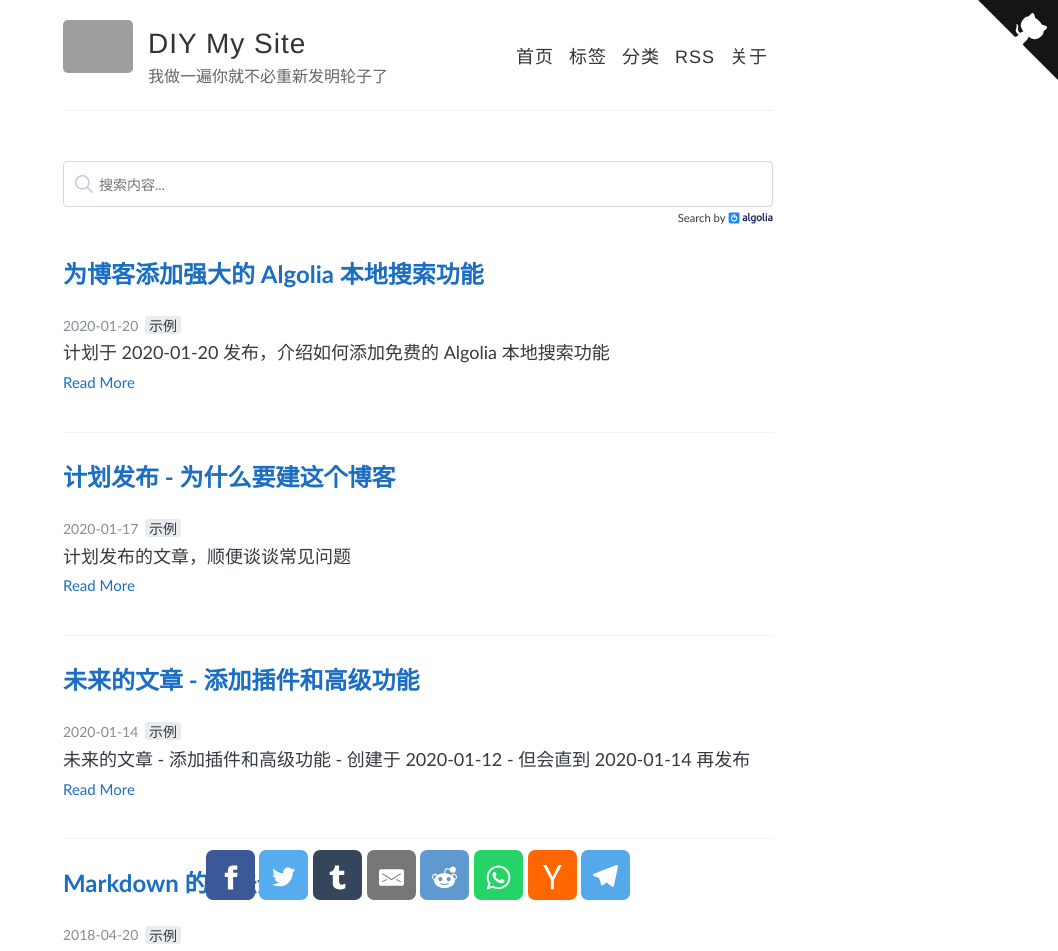
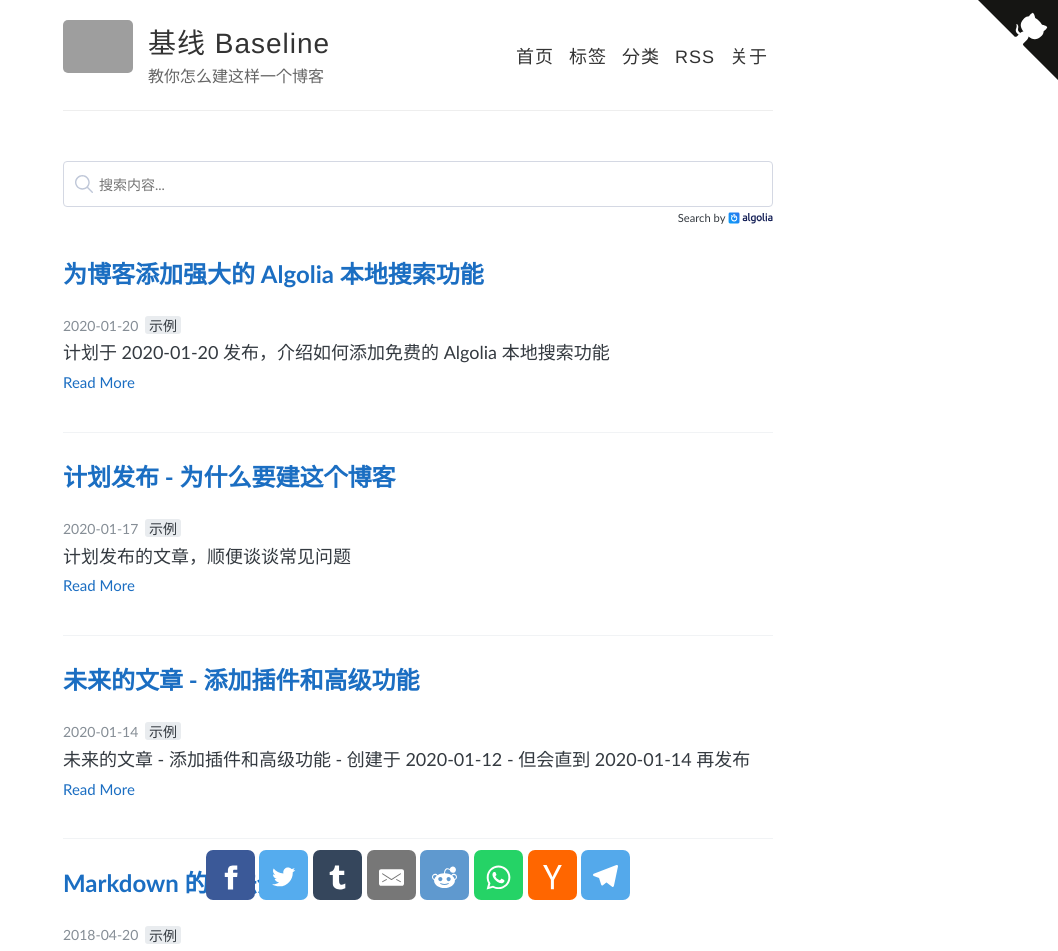
Before and after one commit to TerminusBot/terminus-jekyll-template, a Jekyll site: the page built from index.html, in a window 1280 px wide. Shown: the top 951 px of the page, without its empty margins (222-1280 px from the left). Built offline with Jekyll 4.4.1, drawn with Linux system fonts in a browser that asks for light colours; the list of posts is cut into pages by our own code; comment, search, counter and statistics services are not loaded; grey boxes are pictures that could not be loaded.

Commit message:
baseline

```diff
--- a/_config.yml
+++ b/_config.yml
@@ -3,10 +3,10 @@
 #
 
 # Name of your site (displayed in the header)
-name: DIY My Site
+name: 基线 Baseline
 
 # Short bio or description (displayed in the header)
-description: 我做一遍你就不必重新发明轮子了
+description: 教你怎么建这样一个博客
 
 #
 # Flags below are optional
```
